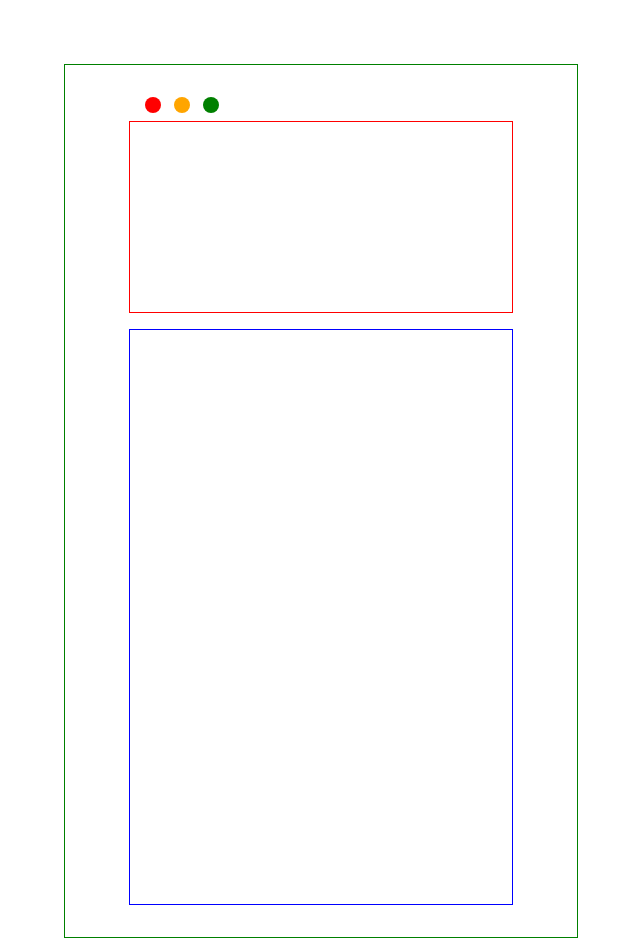
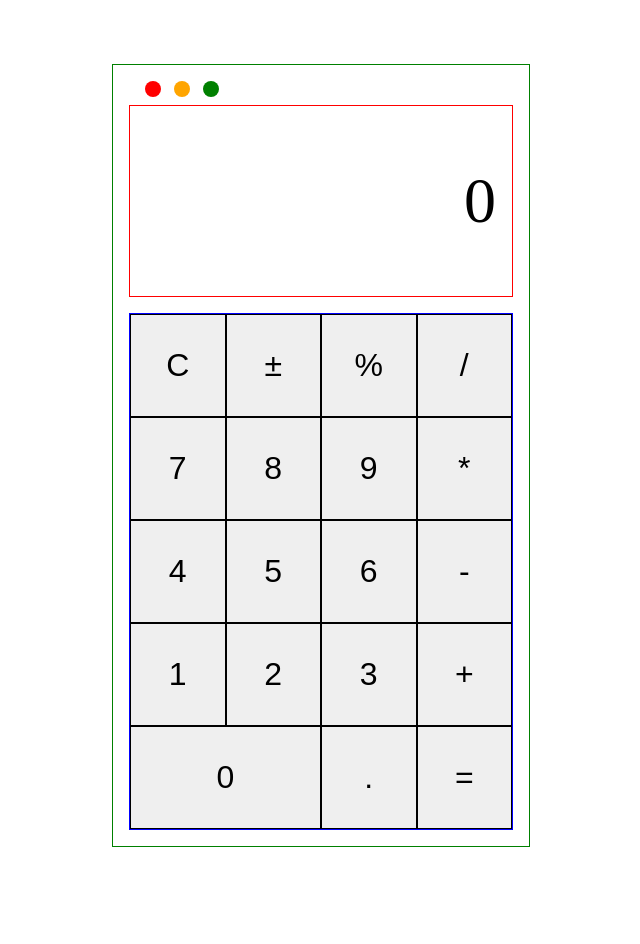
Before and after one commit to L1m3Kun/oz_js_final, a plain HTML site: page carculator/index.html in a window 1280 px wide. Shown: the whole page, without its empty margins (319-959 px from the left). After the commit the page ends 911 px from the top, so only its background shows below. Drawn offline with Linux system fonts and the light colour scheme.

Commit message:
lv2: 기본 구현사항

```diff
--- a/carculator/index.html
+++ b/carculator/index.html
@@ -13,8 +13,40 @@
         <div class="btn-min btn-circle"></div>
         <div class="btn-max btn-circle"></div>
       </section>
-      <section class="display"></section>
-      <section class="buttons"></section>
+      <section class="display">
+        <p class="calc-content">0</p>
+      </section>
+      <section class="buttons">
+        <article class="btn-container">
+          <button class="button function calc-C">C</button>
+          <button class="button function">±</button>
+          <button class="button function">%</button>
+          <button class="button operator">/</button>
+        </article>
+        <article class="btn-container">
+          <button class="button number">7</button>
+          <button class="button number">8</button>
+          <button class="button number">9</button>
+          <button class="button operator">*</button>
+        </article>
+        <article class="btn-container">
+          <button class="button number">4</button>
+          <button class="button number">5</button>
+          <button class="button number">6</button>
+          <button class="button operator">-</button>
+        </article>
+        <article class="btn-container">
+          <button class="button number">1</button>
+          <button class="button number">2</button>
+          <button class="button number">3</button>
+          <button class="button operator">+</button>
+        </article>
+        <article class="btn-container">
+          <button class="button number zero">0</button>
+          <button class="button operator">.</button>
+          <button class="button operator">=</button>
+        </article>
+      </section>
     </main>
   </body>
 </html>
--- a/carculator/style.css
+++ b/carculator/style.css
@@ -15,8 +15,9 @@ body {
 
 .calculator-container {
   width: 100%;
-  padding: 2rem 4rem;
   margin: 4rem 8rem;
+  padding: 1rem;
+
   display: flex;
   flex-direction: column;
   align-items: start;
@@ -51,19 +52,44 @@ body {
 }
 
 .display {
+  display: flex;
+  align-items: center;
+  justify-content: end;
+
   min-width: 24rem;
   min-height: 12rem;
 
   padding: 1rem;
   margin-bottom: 0.5rem;
   border: 1px solid red;
-  color: red;
 }
+
+.calc-content {
+  font-size: 4rem;
+}
+
 .buttons {
   min-width: 24rem;
-  min-height: 36rem;
 
-  padding: 1rem;
   border: 1px solid blue;
   color: blue;
 }
+
+.btn-container {
+  display: flex;
+  width: 100%;
+}
+
+.button {
+  font-size: 2rem;
+
+  flex: 1 25%;
+  padding: 2rem 1rem;
+  border: 0.1rem solid black;
+
+  cursor: pointer;
+}
+
+.zero {
+  flex: 2 50%;
+}
```
